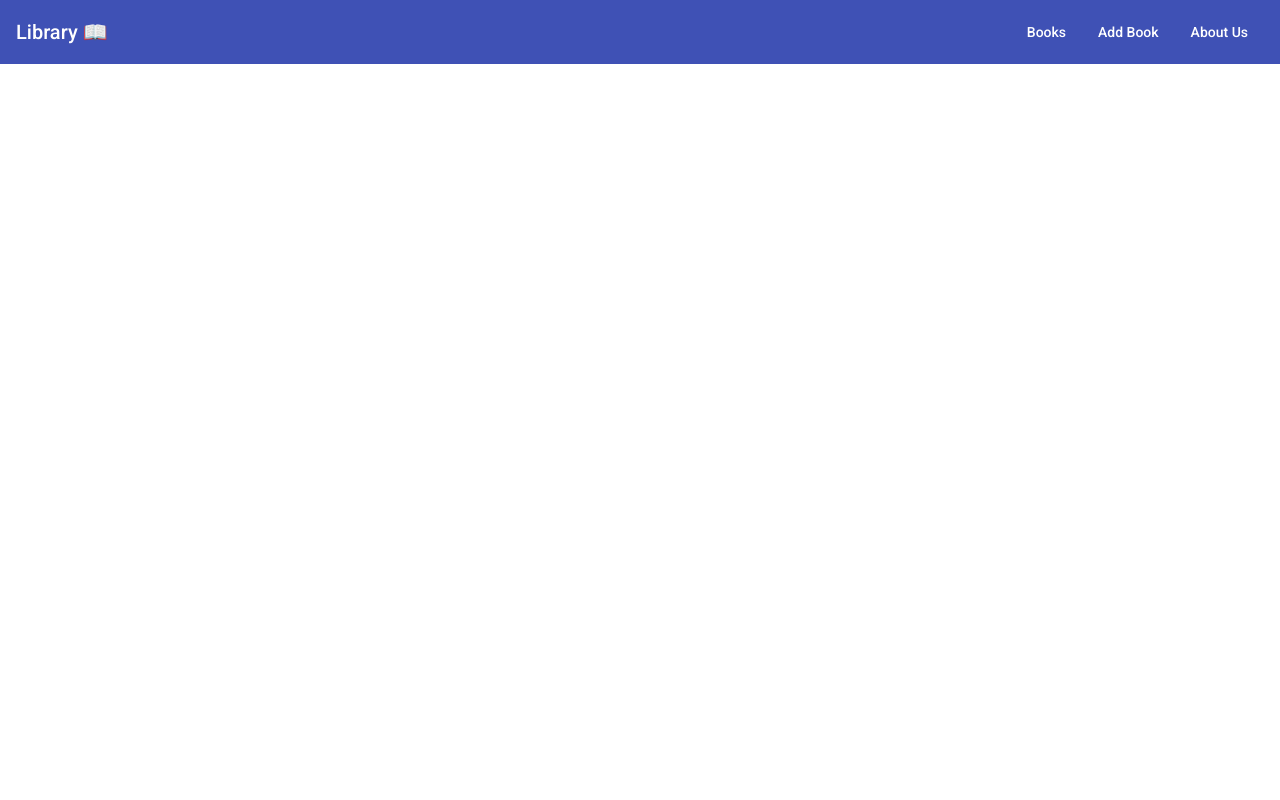
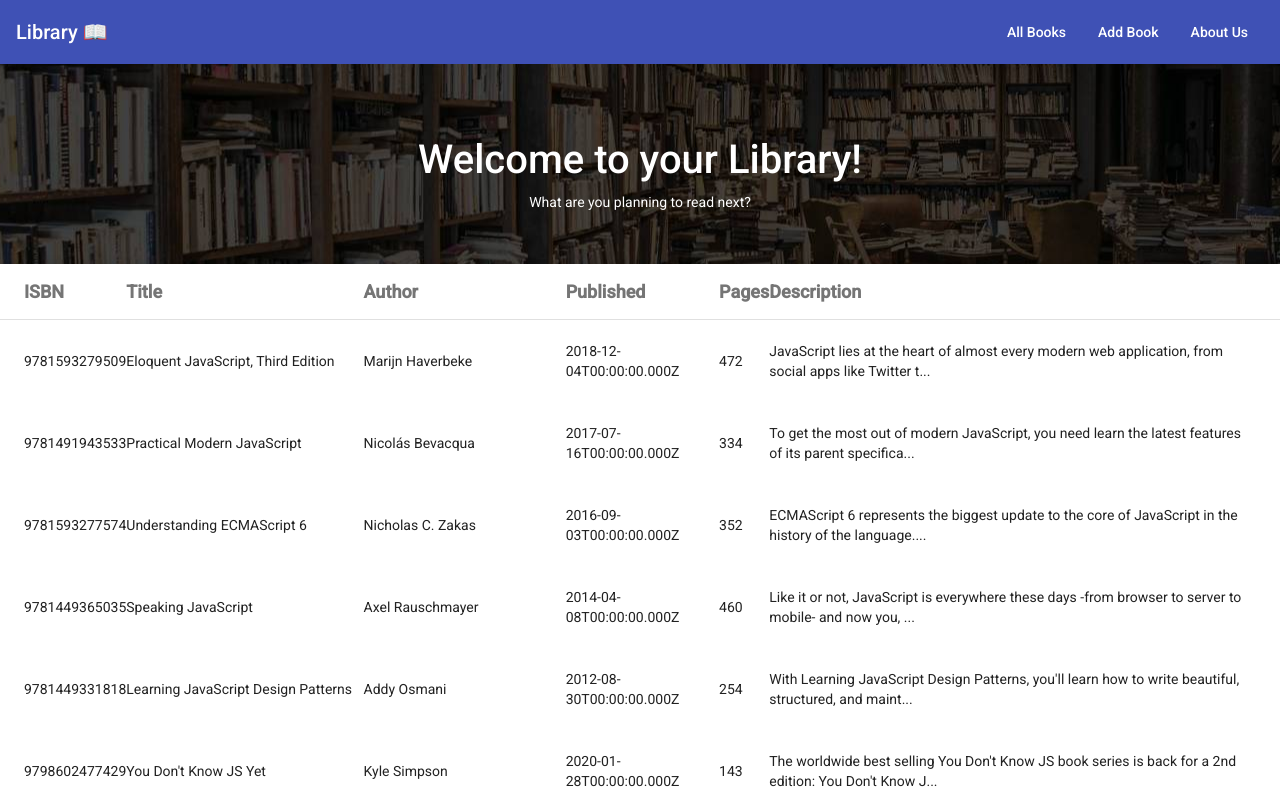
Before and after one commit to Werewolfgenesis/LibraryWeb, an Angular app in the folder client/: page /books in a window 1280 px wide. Before the commit this address led to /. Shown: the top 800 px of the page. Built offline with nearby package versions, Linux system fonts and the light colour scheme.

Commit message:
feat(client): add book routing, home page canvas

```diff
--- a/client/src/app/app.module.ts
+++ b/client/src/app/app.module.ts
@@ -15,13 +15,13 @@ import {FormsModule} from "@angular/forms";
 
 const routes: Routes = [
   {
-    path: '', redirectTo: 'books-list', pathMatch: 'full'
+    path: '', redirectTo: 'books', pathMatch: 'full'
   },
   {
-    path: 'books-list', component: BooksListComponent
+    path: 'books', component: BooksListComponent
   },
   {
-    path: 'view-book', component: ViewBookComponent
+    path: 'books/:isbn', component: ViewBookComponent
   }
 ];
 
--- a/client/src/app/components/books-list/books-list.component.css
+++ b/client/src/app/components/books-list/books-list.component.css
@@ -1,5 +1,22 @@
 table {
   width: 100%;
+}
+
+.canvas {
+  background: url("../../../assets/img/library.jpg") center;
+  width: 100%;
+  height: 25vh;
+  color: white;
+  text-align: center;
+}
+
+.canvas h2, p {
+  animation: 1s ease-out 0s 1 popUp;
+}
+
+.canvas h2 {
+  font-size: 40px;
+  padding-top: 10vh;
 }
 
 .mat-cell {
@@ -21,3 +38,13 @@ table {
   background-color: #3f51b5;
   color: white;
 }
+
+
+@keyframes popUp {
+  0% {
+    opacity: 0;
+  }
+  100% {
+    opacity: 1;
+  }
+}
--- a/client/src/app/components/books-list/books-list.component.html
+++ b/client/src/app/components/books-list/books-list.component.html
@@ -1,3 +1,8 @@
+<div class="canvas">
+  <h2>Welcome to your Library!</h2>
+  <p>What are you planning to read next?</p>
+</div>
+
 <div class="books-list">
   <table mat-table [dataSource]="books" class="mat-elevation-z8">
 
@@ -39,9 +44,9 @@
     <tr mat-header-row *matHeaderRowDef="displayedColumns"></tr>
     <tr
       mat-row
-      (click)="clickedBooks.add(row)"
-      [class.demo-row-is-clicked]="clickedBooks.has(row)"
-      *matRowDef="let row; columns: displayedColumns;"
+      [routerLink]="['/books', book.isbn]"
+      [class.demo-book-is-clicked]="clickedBooks.has(book)"
+      *matRowDef="let book; columns: displayedColumns;"
     ></tr>
   </table>
 </div>
--- a/client/src/app/components/navbar/navbar.component.html
+++ b/client/src/app/components/navbar/navbar.component.html
@@ -3,7 +3,7 @@
 
   <div class="spacer"></div>
 
-  <a mat-button routerLink="/books-list">Books</a>
+  <a mat-button routerLink="/books">All Books</a>
   <a mat-button (click)="openDialog()">Add Book</a>
   <a mat-button routerLink="">About Us</a>
 
--- a/client/src/app/components/view-book/view-book.component.html
+++ b/client/src/app/components/view-book/view-book.component.html
@@ -1,9 +1,10 @@
 <p>view-book works!</p>
+{{isbn}}
 <div *ngIf="selectedBook">
   <h2>{{selectedBook.title | uppercase}} Details</h2>
   <p>ISBN: {{selectedBook.isbn}}</p>
   <p>Author: {{selectedBook.author}}</p>
   <div>
-    <label for="hero-name">Book Description: {{selectedBook.description}}</label>
+    <label>Book Description: {{selectedBook.description}}</label>
   </div>
 </div>
--- a/client/src/app/components/view-book/view-book.component.ts
+++ b/client/src/app/components/view-book/view-book.component.ts
@@ -1,5 +1,7 @@
 import { Component, OnInit } from '@angular/core';
-import {Book} from "../../model/Book";
+import { Book } from "../../model/Book";
+import {ActivatedRoute, Params} from "@angular/router";
+import { Subscription } from "rxjs";
 
 @Component({
   selector: 'app-view-book',
@@ -7,15 +9,23 @@ import {Book} from "../../model/Book";
   styleUrls: ['./view-book.component.css']
 })
 export class ViewBookComponent implements OnInit {
-  selectedBook?: Book;
+  selectedBook: Book;
+  routeSub: Subscription;
+  isbn: string | null;
 
-  constructor() {
+  constructor(private activatedRoute: ActivatedRoute) {
+
   }
 
   ngOnInit(): void {
-  }
+    this.routeSub = this.activatedRoute.params.subscribe((params: Params) => {
+      if (params['isbn']) {
+        this.isbn = params['isbn'];
 
-  onSelect(book: Book): void {
-    this.selectedBook = book;
+        // TODO: uncomment this when u implemented the service, Mitkoo
+        // let books = bookService.getBooks();
+        // this.selectedBook=books.find(book => book.isbn === this.isbn);
+      }
+    });
   }
 }
--- a/client/tsconfig.json
+++ b/client/tsconfig.json
@@ -11,6 +11,7 @@
     "noImplicitReturns": true,
     "noFallthroughCasesInSwitch": true,
     "sourceMap": true,
+    "strictPropertyInitialization": false,
     "declaration": false,
     "downlevelIteration": true,
     "experimentalDecorators": true,
@@ -23,6 +24,8 @@
       "dom"
     ]
   },
+  "include": ["src/**/*"],
+  "exclude": ["node_modules", "src/**/*.spec.ts"],
   "angularCompilerOptions": {
     "enableI18nLegacyMessageIdFormat": false,
     "strictInjectionParameters": true,
```
Also changed, not shown: client/src/assets/img/library.jpg (added).
